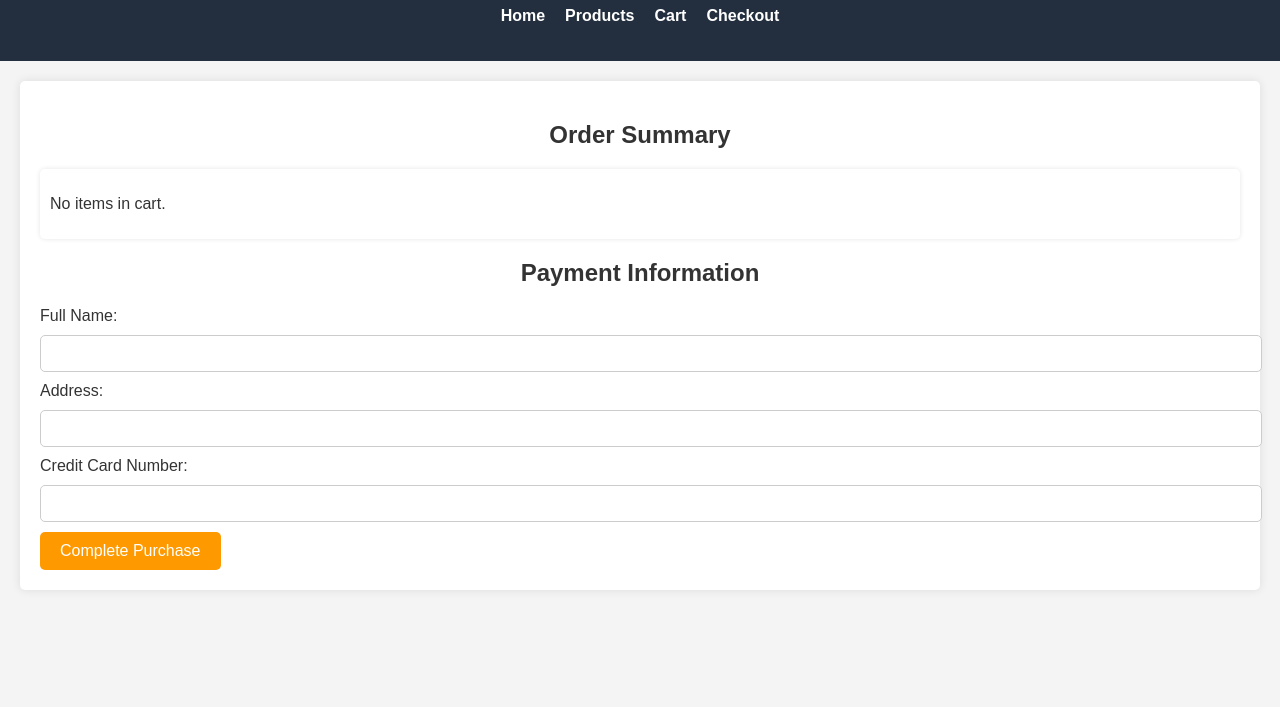
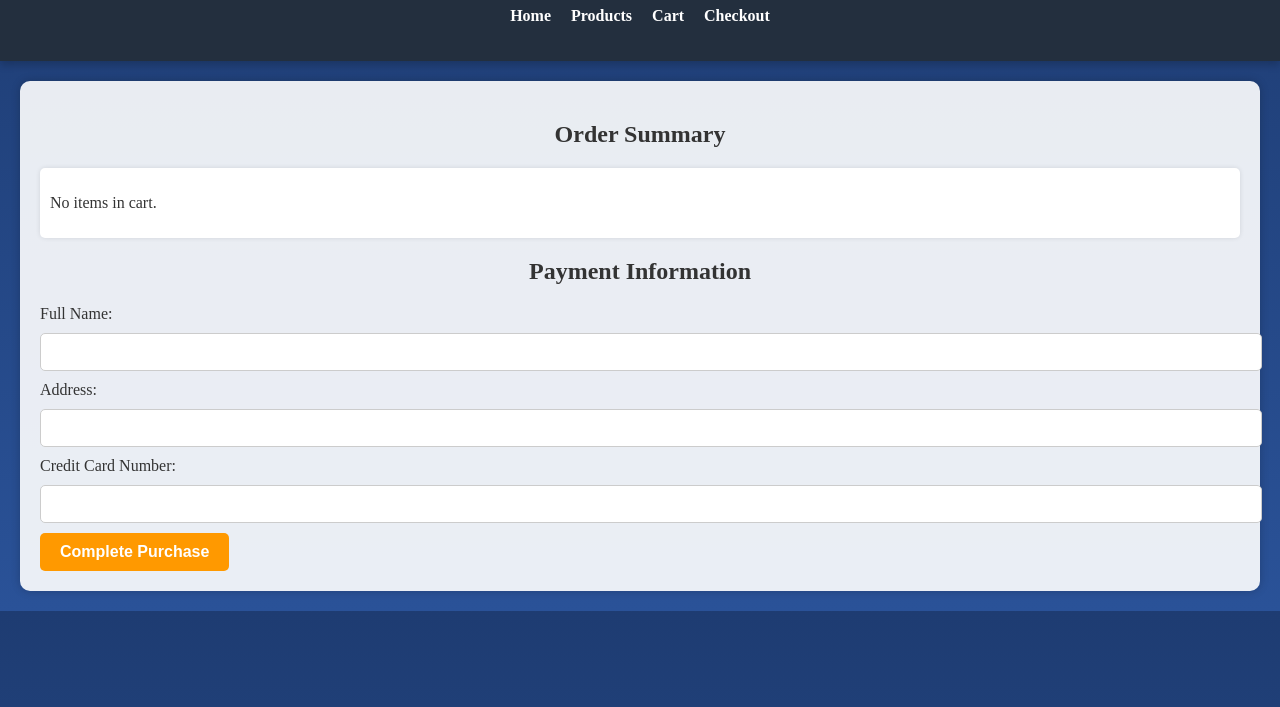
Before and after one commit to SeanF40/CS2212-Assignment, a plain HTML site: page checkout.html in a window 1280 px wide. Shown: the part 93-800 px from the top of the page. Drawn offline with Linux system fonts and the light colour scheme.

Commit message:
Update styles.css

```diff
--- a/styles.css
+++ b/styles.css
@@ -1,10 +1,9 @@
-
 body {
-    font-family: Arial, sans-serif;
+    font-family: 'Times New Roman', serif;
     margin: 0;
     padding: 0;
-    background-color: #f4f4f4;
-    color: #333;
+    background: linear-gradient(to bottom, #1e3c72, #2a5298);
+    color: #fff;
 }
 
 
@@ -13,6 +12,7 @@ header {
     color: white;
     padding: 20px;
     text-align: center;
+    box-shadow: 0px 4px 8px rgba(0, 0, 0, 0.2);
 }
 
 nav ul {
@@ -31,10 +31,11 @@ nav ul li a {
     color: white;
     text-decoration: none;
     font-weight: bold;
+    transition: color 0.3s;
 }
 
 nav ul li a:hover {
-    text-decoration: underline;
+    color: #ff9900;
 }
 
 
@@ -42,16 +43,18 @@ main {
     max-width: 1200px;
     margin: 20px auto;
     padding: 20px;
-    background: white;
-    box-shadow: 0px 0px 10px rgba(0, 0, 0, 0.1);
-    border-radius: 5px;
+    background: rgba(255, 255, 255, 0.9);
+    box-shadow: 0px 0px 10px rgba(0, 0, 0, 0.2);
+    border-radius: 10px;
+    color: #333;
 }
 
 h1, h2, h3 {
     text-align: center;
+    font-weight: 600;
 }
 
-/* Product Page Styles */
+
 .product-detail {
     text-align: center;
     padding: 20px;
@@ -65,10 +68,13 @@ button {
     font-size: 16px;
     cursor: pointer;
     border-radius: 5px;
+    transition: transform 0.2s, background-color 0.3s;
+    font-weight: 600;
 }
 
 button:hover {
     background-color: #cc7a00;
+    transform: scale(1.1);
 }
 
 
@@ -78,6 +84,7 @@ button:hover {
     border-radius: 5px;
     box-shadow: 0px 0px 5px rgba(0, 0, 0, 0.1);
     margin: 20px 0;
+    color: #333;
 }
 
 input[type="text"] {
@@ -86,9 +93,10 @@ input[type="text"] {
     margin: 10px 0;
     border: 1px solid #ccc;
     border-radius: 5px;
+    font-family: 'Times New Roman', serif;
 }
 
-/* Footer Styles */
+
 footer {
     text-align: center;
     background: #232f3e;
@@ -97,4 +105,5 @@ footer {
     position: fixed;
     bottom: 0;
     width: 100%;
+    box-shadow: 0px -2px 8px rgba(0, 0, 0, 0.2);
 }
```
